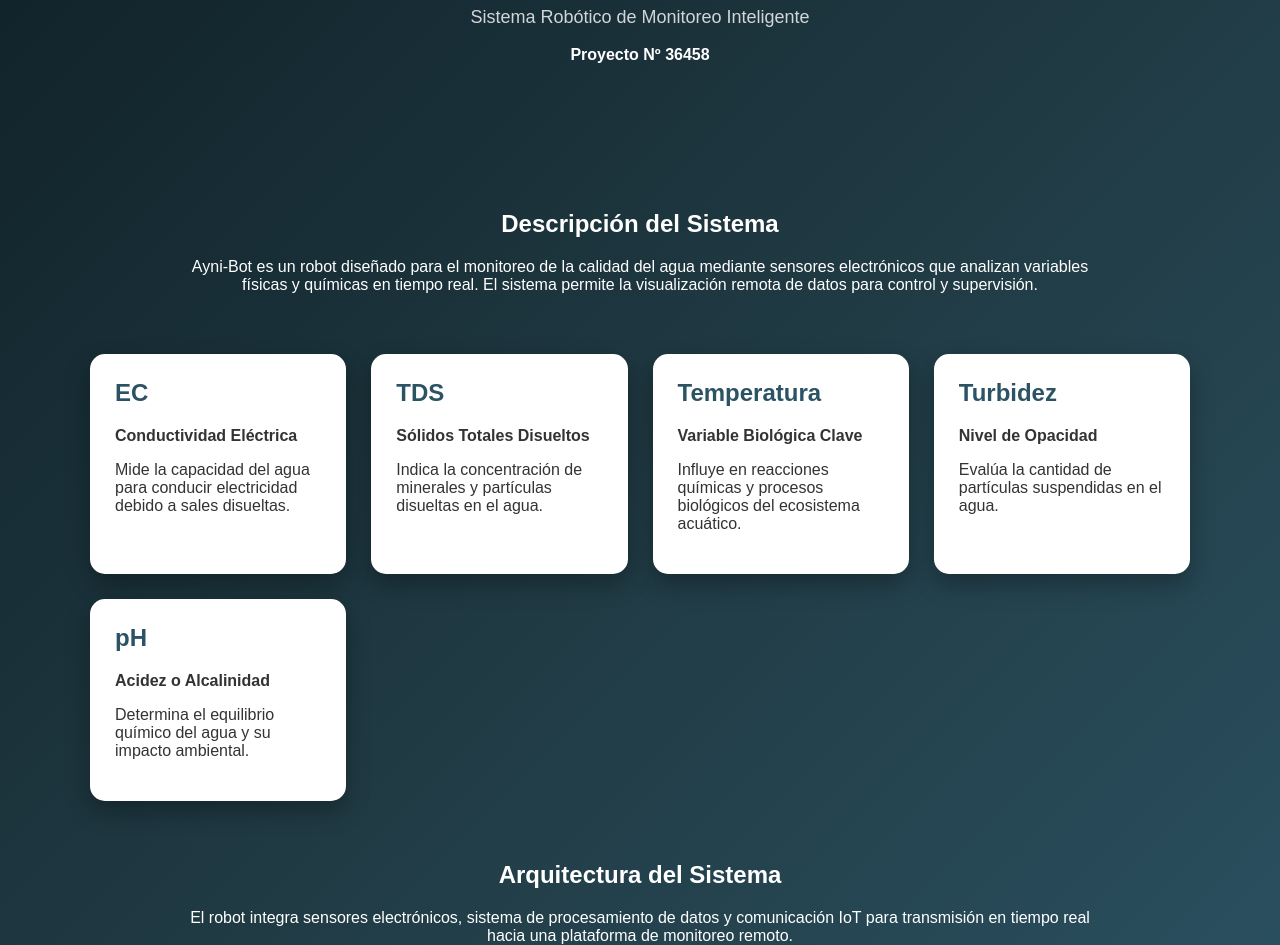
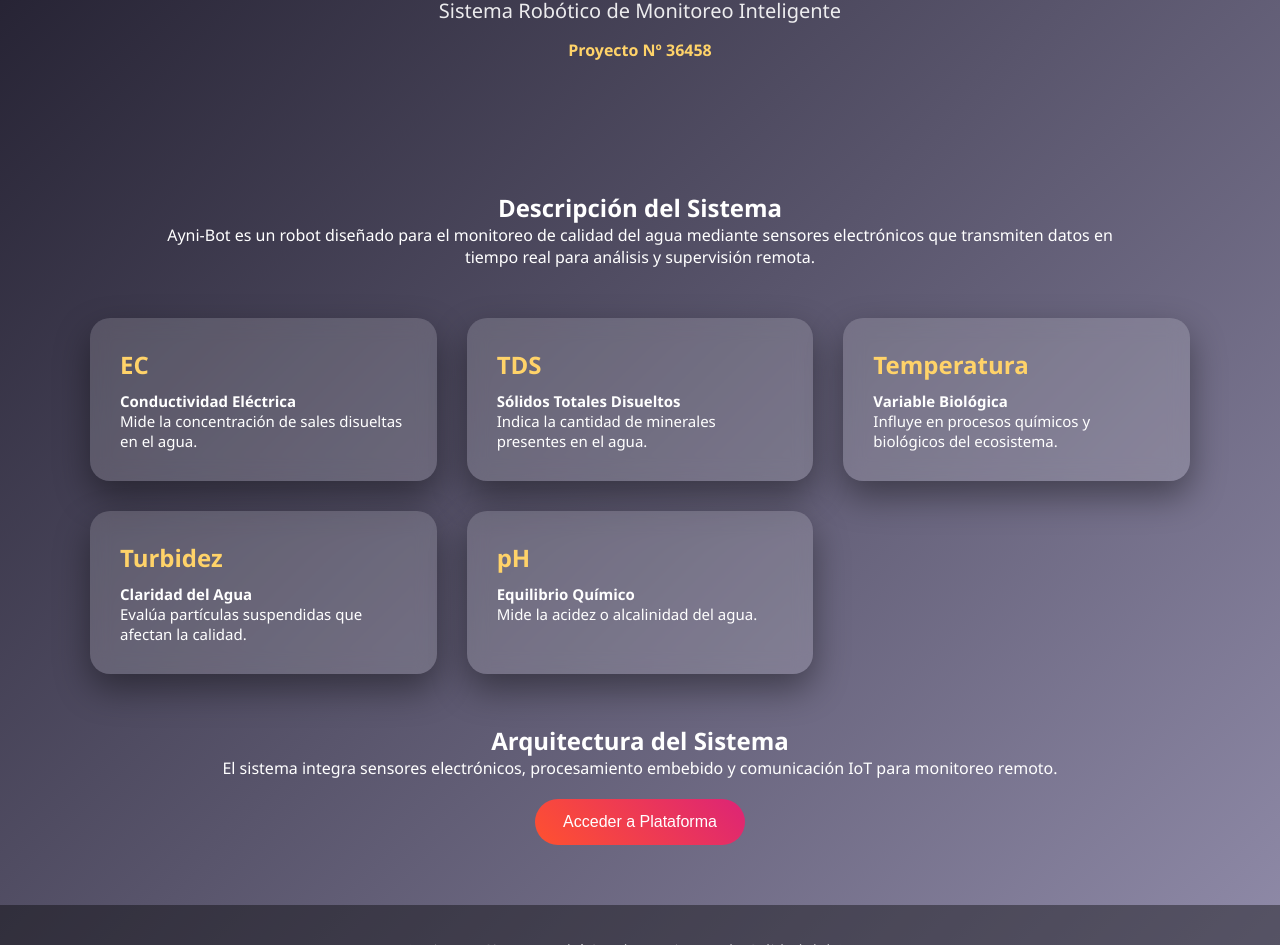
Before and after one commit to sebastiancaiza2004/Ayni-Bot, a plain HTML site: page index.html in a window 1280 px wide. Shown: the part 168-1113 px from the top of the page. Drawn offline with Linux system fonts and the light colour scheme.

Commit message:
Update index.html

```diff
--- a/index.html
+++ b/index.html
@@ -7,90 +7,111 @@
 
 <style>
 
+*{
+    margin:0;
+    padding:0;
+    box-sizing:border-box;
+}
+
 body{
-    margin:0;
-    font-family: Arial, Helvetica, sans-serif;
-    background: linear-gradient(135deg,#0f2027,#203a43,#2c5364);
+    font-family: 'Segoe UI', sans-serif;
+    background: linear-gradient(135deg,#1f1c2c,#928dab);
     color:white;
 }
 
+/* HEADER */
+
 header{
     text-align:center;
-    padding:70px 20px;
+    padding:80px 20px;
 }
 
-h1{
-    font-size:48px;
-    margin-bottom:10px;
+header h1{
+    font-size:55px;
+    letter-spacing:3px;
 }
 
 .subtitle{
-    font-size:18px;
-    opacity:0.8;
+    font-size:20px;
+    margin-top:10px;
+    opacity:0.9;
 }
+
+.project{
+    margin-top:15px;
+    font-weight:bold;
+    color:#ffd369;
+}
+
+/* SECCIONES */
+
+.section{
+    width:90%;
+    max-width:1000px;
+    margin:50px auto;
+    text-align:center;
+}
+
+/* CARDS */
 
 .container{
     width:90%;
     max-width:1100px;
     margin:40px auto;
     display:grid;
-    grid-template-columns: repeat(auto-fit, minmax(250px,1fr));
-    gap:25px;
+    grid-template-columns: repeat(auto-fit, minmax(260px,1fr));
+    gap:30px;
 }
 
 .card{
-    background:white;
-    color:#333;
-    padding:25px;
-    border-radius:15px;
-    box-shadow:0 10px 25px rgba(0,0,0,0.3);
-    transition:0.3s;
+    background: rgba(255,255,255,0.15);
+    backdrop-filter: blur(10px);
+    padding:30px;
+    border-radius:20px;
+    box-shadow:0 15px 35px rgba(0,0,0,0.4);
+    transition:0.4s;
 }
 
 .card:hover{
-    transform:translateY(-8px);
+    transform: translateY(-10px) scale(1.03);
 }
 
 .card h2{
-    margin-top:0;
-    color:#2c5364;
+    margin-bottom:10px;
+    color:#ffd369;
 }
 
-.section{
-    width:90%;
-    max-width:900px;
-    margin:60px auto;
-    text-align:center;
+.card p{
+    font-size:15px;
 }
 
-.section h2{
-    margin-bottom:20px;
-}
-
-footer{
-    text-align:center;
-    padding:30px;
-    background:#111;
-    margin-top:60px;
-    font-size:14px;
-    letter-spacing:1px;
-    opacity:0.85;
-}
+/* BOTON */
 
 button{
-    background:#2c5364;
+    margin-top:20px;
+    background: linear-gradient(45deg,#ff512f,#dd2476);
+    border:none;
+    padding:14px 28px;
+    border-radius:30px;
     color:white;
-    border:none;
-    padding:12px 25px;
-    border-radius:8px;
+    font-size:16px;
     cursor:pointer;
-    font-size:15px;
     transition:0.3s;
 }
 
 button:hover{
-    background:#1a2f3c;
-    transform:scale(1.05);
+    transform:scale(1.08);
+}
+
+/* FOOTER */
+
+footer{
+    text-align:center;
+    padding:35px;
+    margin-top:60px;
+    background: rgba(0,0,0,0.4);
+    font-size:14px;
+    letter-spacing:1px;
 }
 
 </style>
@@ -101,15 +122,15 @@ button:hover{
 <header>
     <h1>AYNI-BOT</h1>
     <p class="subtitle">Sistema Robótico de Monitoreo Inteligente</p>
-    <p><strong>Proyecto Nº 36458</strong></p>
+    <p class="project">Proyecto Nº 36458</p>
 </header>
 
 <div class="section">
     <h2>Descripción del Sistema</h2>
     <p>
-        Ayni-Bot es un robot diseñado para el monitoreo de la calidad del agua mediante
-        sensores electrónicos que analizan variables físicas y químicas en tiempo real.
-        El sistema permite la visualización remota de datos para control y supervisión.
+        Ayni-Bot es un robot diseñado para el monitoreo de calidad del agua
+        mediante sensores electrónicos que transmiten datos en tiempo real
+        para análisis y supervisión remota.
     </p>
 </div>
 
@@ -118,31 +139,31 @@ button:hover{
     <div class="card">
         <h2>EC</h2>
         <p><strong>Conductividad Eléctrica</strong></p>
-        <p>Mide la capacidad del agua para conducir electricidad debido a sales disueltas.</p>
+        <p>Mide la concentración de sales disueltas en el agua.</p>
     </div>
 
     <div class="card">
         <h2>TDS</h2>
         <p><strong>Sólidos Totales Disueltos</strong></p>
-        <p>Indica la concentración de minerales y partículas disueltas en el agua.</p>
+        <p>Indica la cantidad de minerales presentes en el agua.</p>
     </div>
 
     <div class="card">
         <h2>Temperatura</h2>
-        <p><strong>Variable Biológica Clave</strong></p>
-        <p>Influye en reacciones químicas y procesos biológicos del ecosistema acuático.</p>
+        <p><strong>Variable Biológica</strong></p>
+        <p>Influye en procesos químicos y biológicos del ecosistema.</p>
     </div>
 
     <div class="card">
         <h2>Turbidez</h2>
-        <p><strong>Nivel de Opacidad</strong></p>
-        <p>Evalúa la cantidad de partículas suspendidas en el agua.</p>
+        <p><strong>Claridad del Agua</strong></p>
+        <p>Evalúa partículas suspendidas que afectan la calidad.</p>
     </div>
 
     <div class="card">
         <h2>pH</h2>
-        <p><strong>Acidez o Alcalinidad</strong></p>
-        <p>Determina el equilibrio químico del agua y su impacto ambiental.</p>
+        <p><strong>Equilibrio Químico</strong></p>
+        <p>Mide la acidez o alcalinidad del agua.</p>
     </div>
 
 </div>
@@ -150,12 +171,9 @@ button:hover{
 <div class="section">
     <h2>Arquitectura del Sistema</h2>
     <p>
-        El robot integra sensores electrónicos, sistema de procesamiento de datos
-        y comunicación IoT para transmisión en tiempo real hacia una plataforma
-        de monitoreo remoto.
+        El sistema integra sensores electrónicos, procesamiento embebido
+        y comunicación IoT para monitoreo remoto.
     </p>
-
-    <br>
     <button onclick="alert('Plataforma IoT en desarrollo 🚀')">
         Acceder a Plataforma
     </button>
```
